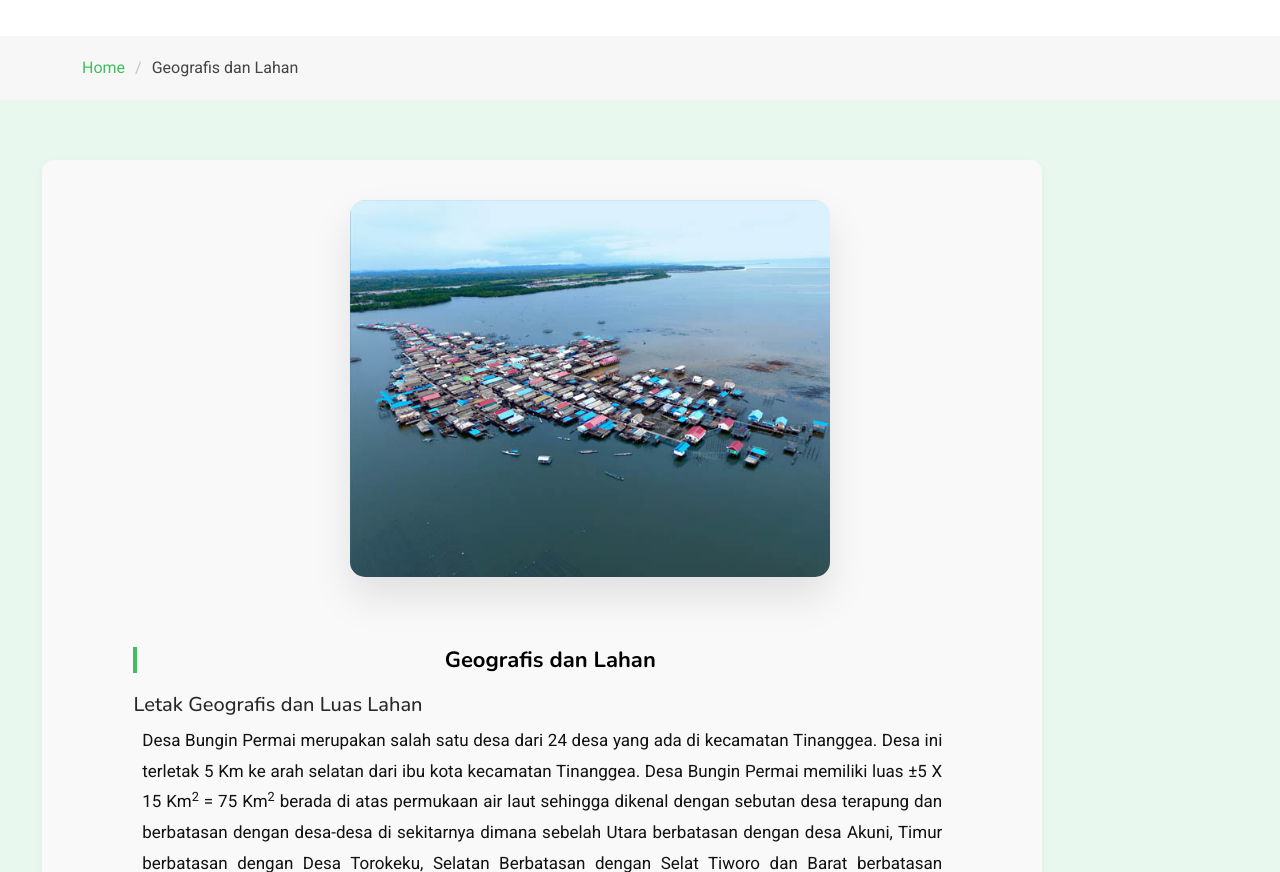
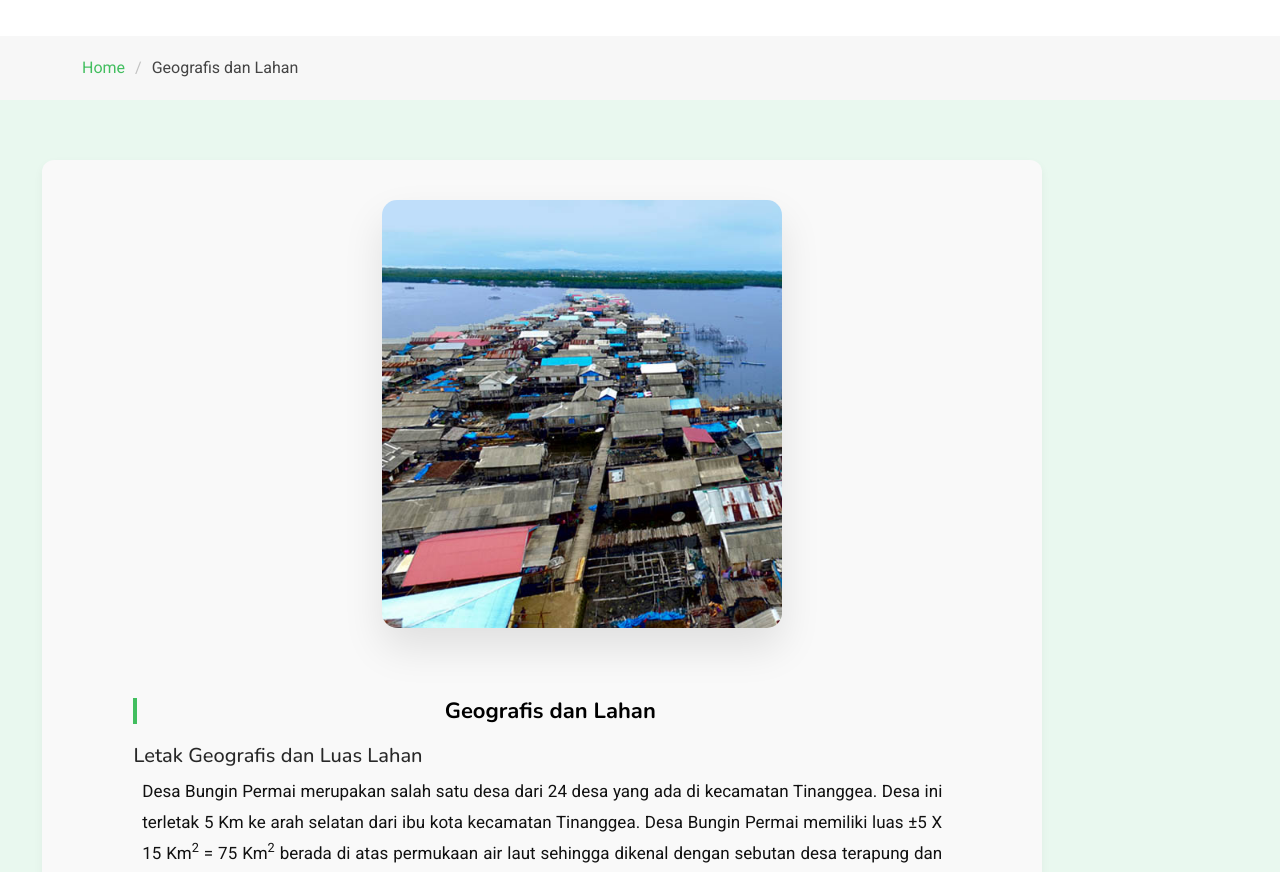
Before and after one commit to Rqq-al22/Web_pakB, a PHP site: page /strive/service-details1.php in a window 1280 px wide. Shown: the part 323-1195 px from the top of the page. Run offline with PHP 8.4, Linux system fonts and the light colour scheme; data comes from the database, SQL or seed files in the repository.

Commit message:
service-details1.php

```diff
--- a/strive/service-details1.php
+++ b/strive/service-details1.php
@@ -102,7 +102,7 @@
           <div class="col-lg-8">
             <div class="service-main-content">
               <div class="service-image" data-aos="fade-up" data-aos-delay="200">
-                <img src="assets/img/services/2.jpg" alt="Service Image" class="img-fluid rounded-4">
+                <img src="src/geografis.jpg" alt="Service Image" class="img-fluid rounded-4">
               </div>
 
               <div class="service-description" data-aos="fade-up" data-aos-delay="300">
```
